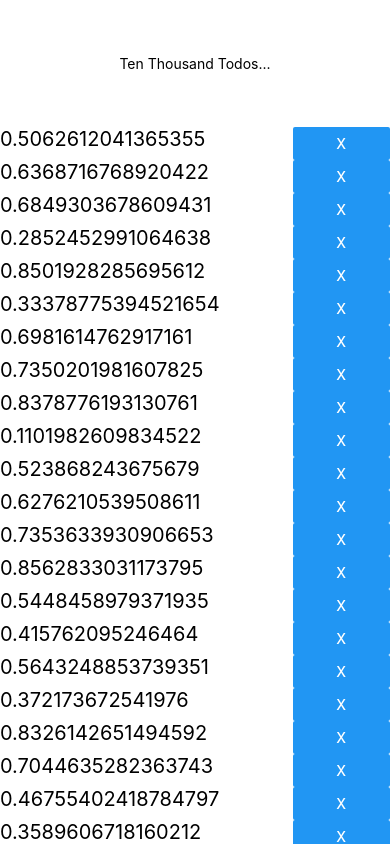
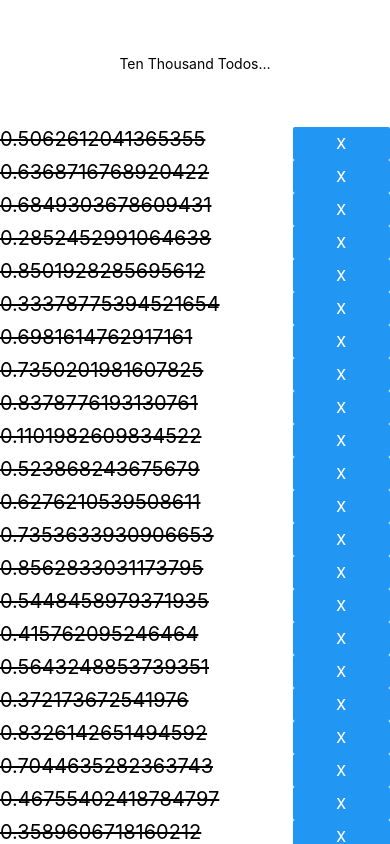
Before and after one commit to topherPedersen/OneMillionTodos, a React Native app: screen / in a window 390 px wide. Built offline with nearby package versions, Linux system fonts and the light colour scheme.

Commit message:
added text decoration to todo items

```diff
--- a/App.js
+++ b/App.js
@@ -67,7 +67,9 @@ class App extends React.PureComponent {
             key="big-todo-list-key"
             data={this.state.bigTodoList}
             renderItem={({ item }) => (
-              <Todo todo={item} />
+              <Todo
+                todo={item}
+                completed={false} />
             )}
             keyExtractor={ (item, index) => item.toString() }/>
         </View>
--- a/Todo.js
+++ b/Todo.js
@@ -20,11 +20,11 @@ class Todo extends React.PureComponent {
     <View style={{flexDirection: 'row', flex: 100}}>
 
         <View style={{flex: 75}}>
-          <Text style={{fontSize: 20}}>{this.props.todo}</Text>
+          <Text style={{fontSize: 20, textDecorationLine: 'line-through'}}>{this.props.todo}</Text>
         </View>
 
         <View style={{flex: 25}}>
-          <Button title={"X"}/>
+          <Button title={ this.props.completed ? "Done!" : "X"}/>
         </View>
 
     </View>
```
